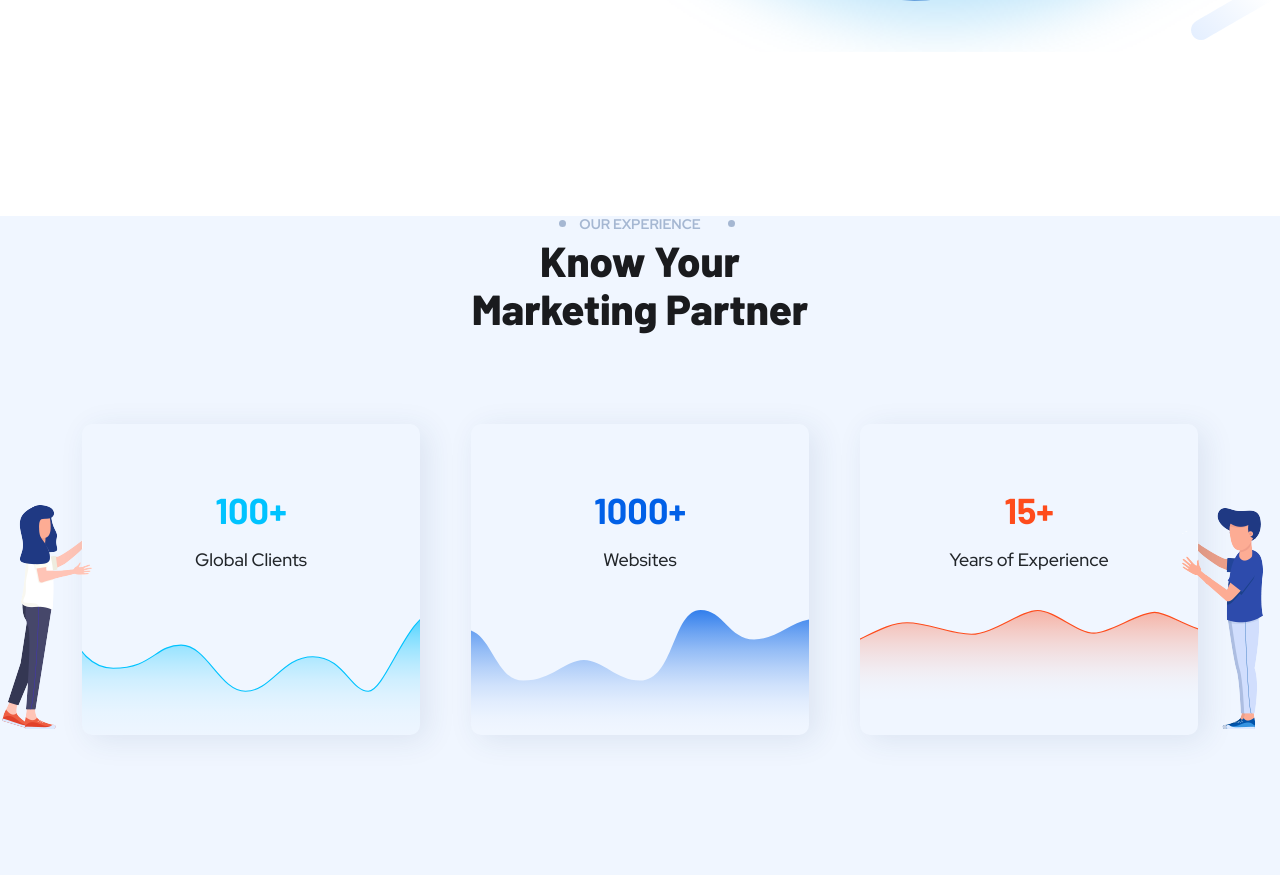
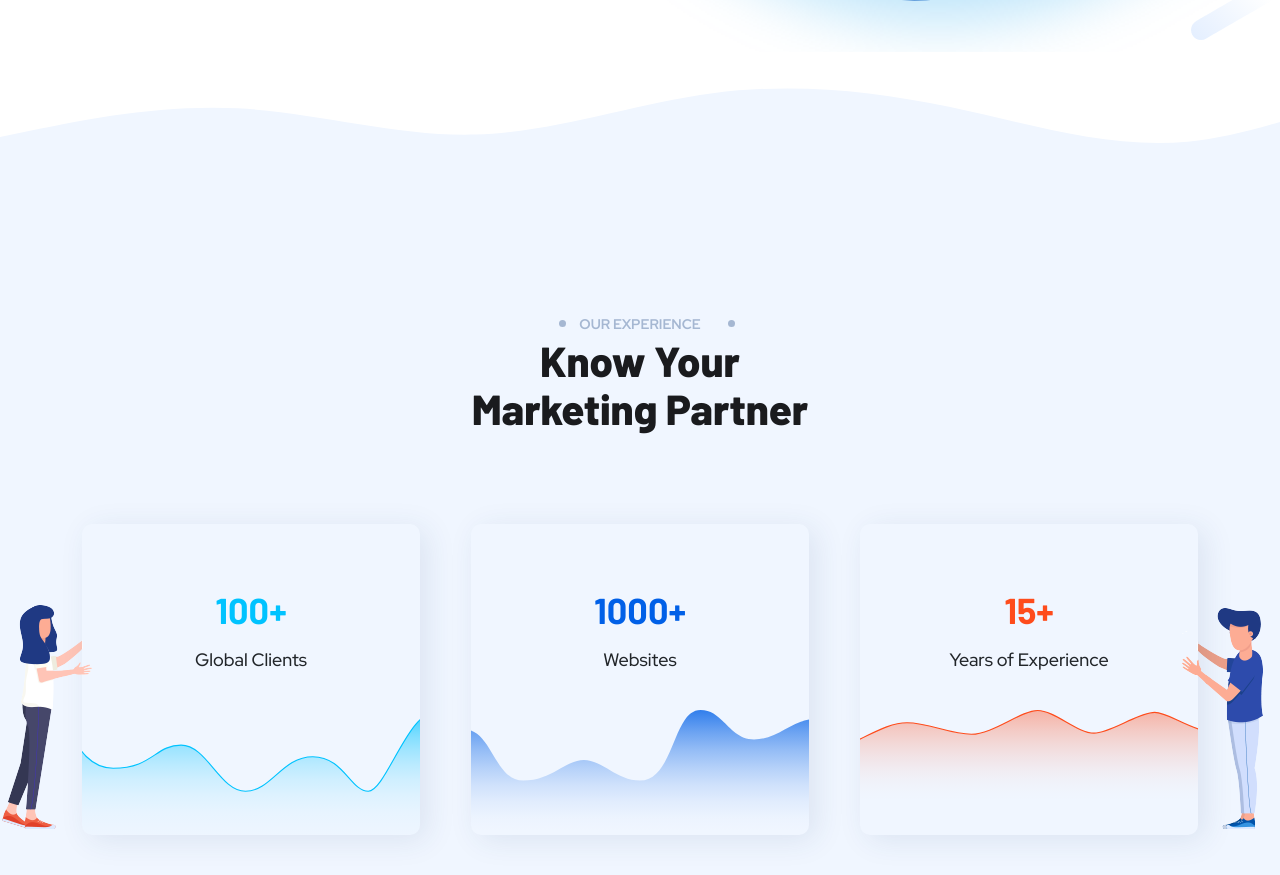
Before and after one commit to CoderPlace-Software/targeted-bits, a website: page src/index.html in a window 1280 px wide. Shown: the part 1058-1933 px from the top of the page. Drawn offline with Linux system fonts and the light colour scheme; files whose address does not match are found by name.

Commit message:
add wave

```diff
--- a/src/scss/components/_experience.scss
+++ b/src/scss/components/_experience.scss
@@ -1,5 +1,14 @@
 .experience {
   background-color: $background-color;
+
+  &::before {
+    content: "";
+    background-image: url("../../images/waves/wave-1.svg");
+    background-repeat: no-repeat;
+    height: 100px;
+    width: 100%;
+    display: block;
+  }
 
   &__subtitle {
     text-align: center;
```
Also changed, not shown: src/index.html (+1 -1 lines), src/css/style.min.css, src/images/waves/wave-1.svg (added).
